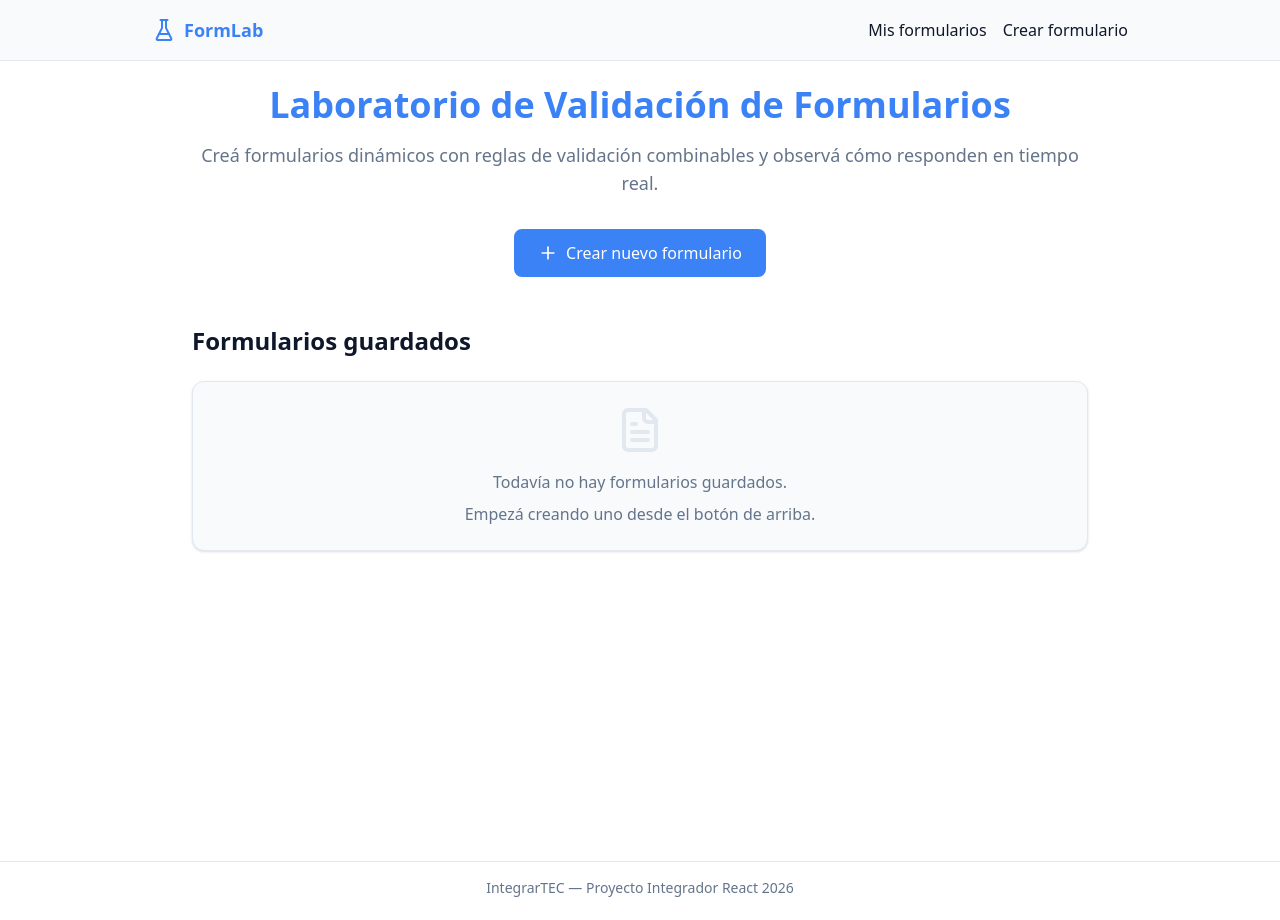
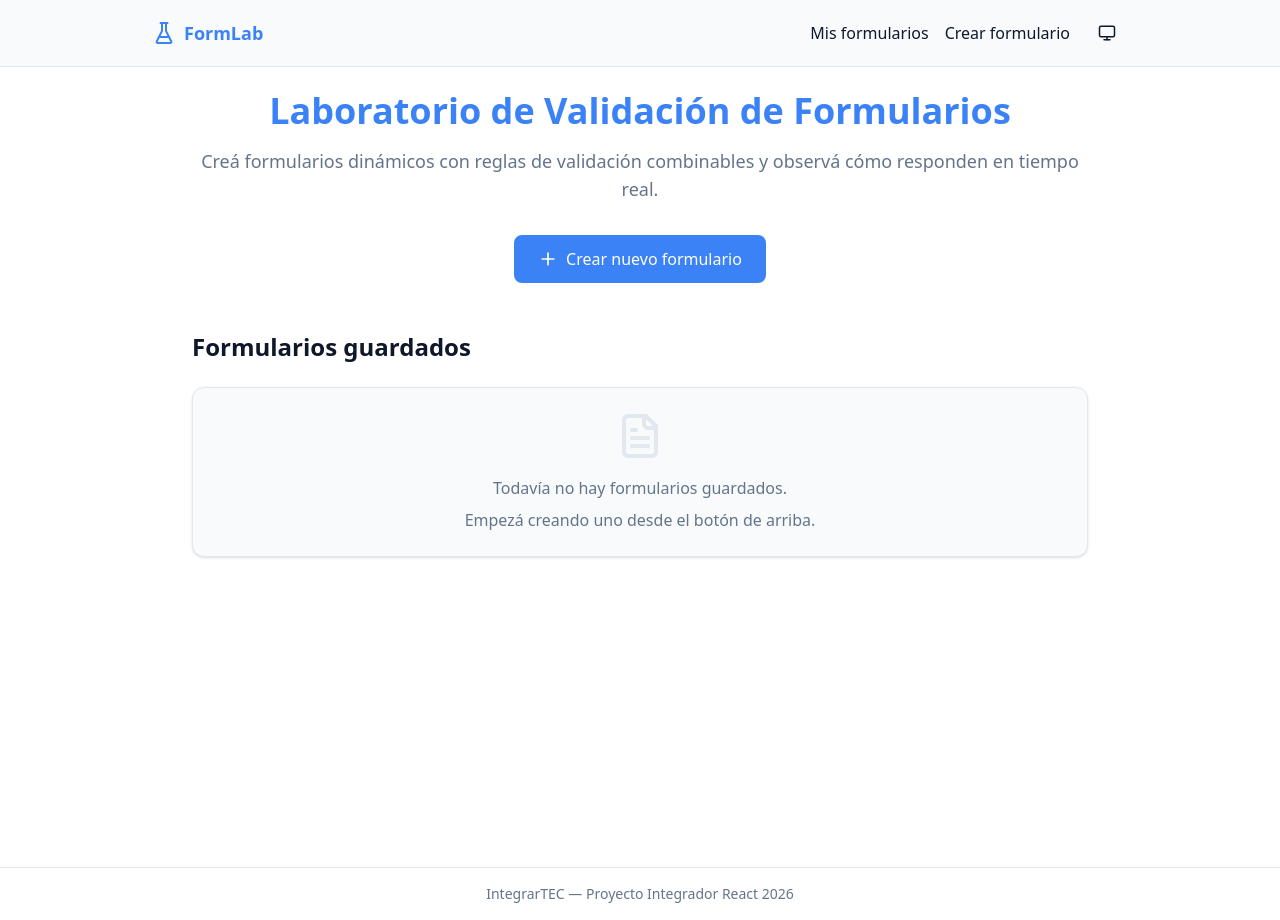
Before and after one commit to AlejoElPaisano/integrartec-segundo-proyecto, a React (Vite) app: page / in a window 1280 px wide. Built offline with nearby package versions, Linux system fonts and the light colour scheme.

Commit message:
feat(settings): add dark mode with system preference and theme toggle

```diff
--- a/src/app/layout.tsx
+++ b/src/app/layout.tsx
@@ -1,5 +1,6 @@
 import { Link, Outlet } from "react-router-dom";
 import { FlaskConical } from "lucide-react";
+import { ThemeToggle } from "@/features/settings/components/ThemeToggle";
 
 export function AppLayout() {
   return (
@@ -27,6 +28,9 @@ export function AppLayout() {
                 Crear formulario
               </Link>
             </li>
+            <li>
+              <ThemeToggle />
+            </li>
           </ul>
         </nav>
       </header>
--- a/src/app/providers.tsx
+++ b/src/app/providers.tsx
@@ -1,5 +1,7 @@
 import type { PropsWithChildren } from "react";
+import { useTheme } from "@/features/settings/hooks/useTheme";
 
 export function AppProviders({ children }: PropsWithChildren) {
+  useTheme();
   return children;
 }
--- /dev/null
+++ b/src/features/settings/components/ThemeToggle.tsx
@@ -0,0 +1,36 @@
+import { Sun, Moon, Monitor } from "lucide-react";
+import { useTheme } from "@/features/settings/hooks/useTheme";
+import { cn } from "@/shared/lib/helpers";
+import type { ThemeMode } from "@/features/settings/schema";
+
+const iconFor: Record<ThemeMode, typeof Sun> = {
+  light: Sun,
+  dark: Moon,
+  system: Monitor,
+};
+
+interface ThemeToggleProps {
+  className?: string;
+}
+
+export function ThemeToggle({ className }: ThemeToggleProps) {
+  const { mode, cycleToNext, label } = useTheme();
+  const Icon = iconFor[mode];
+
+  return (
+    <button
+      type="button"
+      onClick={cycleToNext}
+      className={cn(
+        "inline-flex items-center justify-center gap-2 rounded-lg px-3 py-2 text-sm font-medium transition-colors focus:outline-none focus:ring-2 focus:ring-primary",
+        "bg-transparent text-text hover:bg-surface",
+        className
+      )}
+      aria-label={`Tema actual: ${label}. Click para cambiar.`}
+      title={`Tema: ${label}`}
+    >
+      <Icon size={18} />
+      <span className="sr-only">{label}</span>
+    </button>
+  );
+}
--- /dev/null
+++ b/src/features/settings/hooks/useTheme.ts
@@ -0,0 +1,43 @@
+import { useEffect, useState } from "react";
+import { useThemeStore } from "@/features/settings/store";
+import {
+  applyThemeToDocument,
+  getSystemTheme,
+  resolveTheme,
+  nextThemeMode,
+  themeModeLabel,
+} from "@/features/settings/utils";
+
+export function useTheme() {
+  const mode = useThemeStore((state) => state.mode);
+  const setMode = useThemeStore((state) => state.setMode);
+  const toggleMode = useThemeStore((state) => state.toggleMode);
+
+  const [systemTheme, setSystemTheme] = useState<"light" | "dark">(() =>
+    getSystemTheme()
+  );
+
+  useEffect(() => {
+    const media = window.matchMedia("(prefers-color-scheme: dark)");
+    const handler = (event: MediaQueryListEvent) => {
+      setSystemTheme(event.matches ? "dark" : "light");
+    };
+    media.addEventListener("change", handler);
+    return () => media.removeEventListener("change", handler);
+  }, []);
+
+  const resolved = resolveTheme(mode, systemTheme);
+
+  useEffect(() => {
+    applyThemeToDocument(resolved);
+  }, [resolved]);
+
+  return {
+    mode,
+    resolved,
+    setMode,
+    toggleMode,
+    cycleToNext: () => setMode(nextThemeMode(mode)),
+    label: themeModeLabel(mode),
+  } as const;
+}
--- /dev/null
+++ b/src/features/settings/schema.ts
@@ -0,0 +1,11 @@
+import { z } from "zod";
+
+export const themeModeSchema = z.enum(["light", "dark", "system"]);
+
+export type ThemeMode = z.infer<typeof themeModeSchema>;
+
+export const themeSettingsSchema = z.object({
+  mode: themeModeSchema,
+});
+
+export type ThemeSettings = z.infer<typeof themeSettingsSchema>;
--- /dev/null
+++ b/src/features/settings/store.ts
@@ -0,0 +1,28 @@
+import { create } from "zustand";
+import { persist } from "zustand/middleware";
+import type { ThemeMode } from "./schema";
+
+interface ThemeState {
+  mode: ThemeMode;
+  setMode: (mode: ThemeMode) => void;
+  toggleMode: () => void;
+}
+
+const order: ThemeMode[] = ["light", "dark", "system"];
+
+export const useThemeStore = create<ThemeState>()(
+  persist(
+    (set) => ({
+      mode: "system",
+      setMode: (mode) => set({ mode }),
+      toggleMode: () =>
+        set((state) => {
+          const index = order.indexOf(state.mode);
+          return { mode: order[(index + 1) % order.length] as ThemeMode };
+        }),
+    }),
+    {
+      name: "form-lab-theme",
+    }
+  )
+);
--- /dev/null
+++ b/src/features/settings/utils.ts
@@ -0,0 +1,37 @@
+import type { ThemeMode } from "./schema";
+
+export function getSystemTheme(): "light" | "dark" {
+  if (typeof window === "undefined") return "light";
+  return window.matchMedia("(prefers-color-scheme: dark)").matches
+    ? "dark"
+    : "light";
+}
+
+export function resolveTheme(mode: ThemeMode, systemTheme: "light" | "dark"): "light" | "dark" {
+  return mode === "system" ? systemTheme : mode;
+}
+
+export function applyThemeToDocument(resolved: "light" | "dark"): void {
+  if (typeof document === "undefined") return;
+  const root = document.documentElement;
+  if (resolved === "dark") {
+    root.classList.add("dark");
+  } else {
+    root.classList.remove("dark");
+  }
+}
+
+export function nextThemeMode(mode: ThemeMode): ThemeMode {
+  const order: ThemeMode[] = ["light", "dark", "system"];
+  const index = order.indexOf(mode);
+  return order[(index + 1) % order.length] as ThemeMode;
+}
+
+export function themeModeLabel(mode: ThemeMode): string {
+  const labels: Record<ThemeMode, string> = {
+    light: "Claro",
+    dark: "Oscuro",
+    system: "Sistema",
+  };
+  return labels[mode] ?? mode;
+}
--- a/src/index.css
+++ b/src/index.css
@@ -1,4 +1,6 @@
 @import "tailwindcss";
+
+@custom-variant dark (&:where(.dark, .dark *));
 
 @theme {
   --color-primary: #3b82f6;
@@ -14,11 +16,26 @@
   --color-border: #e2e8f0;
 }
 
+.dark {
+  --color-primary: #60a5fa;
+  --color-primary-dark: #3b82f6;
+  --color-secondary: #94a3b8;
+  --color-success: #4ade80;
+  --color-danger: #f87171;
+  --color-warning: #fbbf24;
+  --color-background: #0f172a;
+  --color-surface: #1e293b;
+  --color-text: #f1f5f9;
+  --color-text-muted: #94a3b8;
+  --color-border: #334155;
+}
+
 body {
   font-family: system-ui, -apple-system, BlinkMacSystemFont, "Segoe UI", Roboto,
     "Helvetica Neue", Arial, sans-serif;
   color: var(--color-text);
   background-color: var(--color-background);
+  transition: background-color 200ms ease, color 200ms ease;
 }
 
 #root {
```
